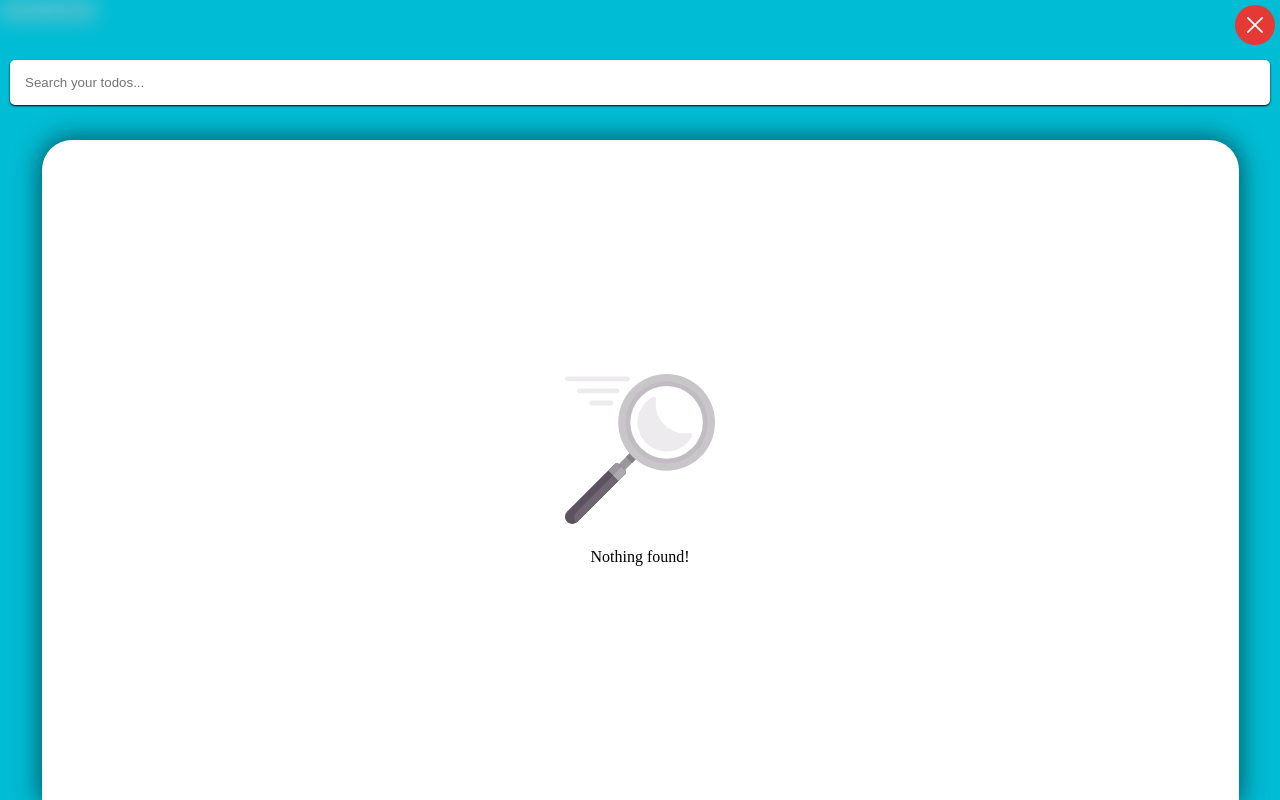
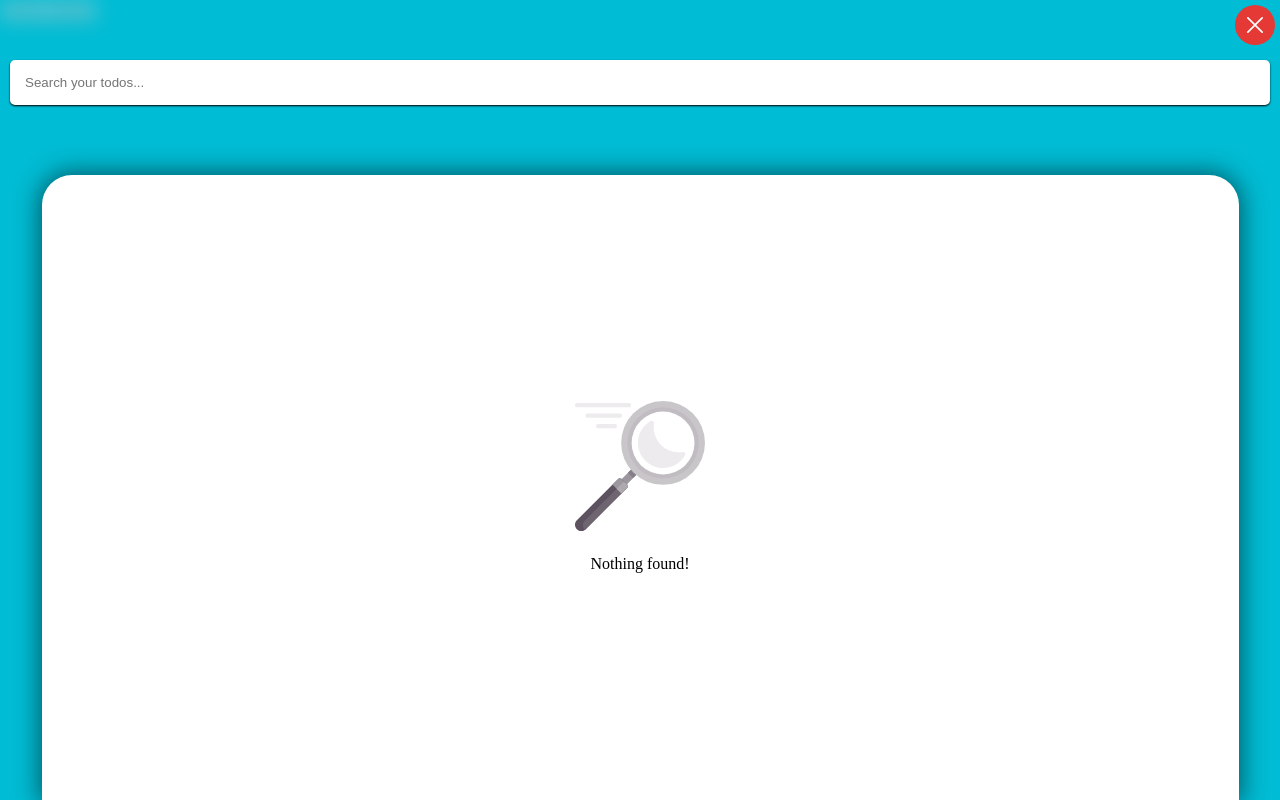
Before and after one commit to ryakosh/app_todo, a Vue app: page / in a window 1280 px wide. Both pictures are taken after a click on the button "Show overlay". Built offline with nearby package versions, Linux system fonts and the light colour scheme.

Commit message:
Fix some minor issues

```diff
--- a/src/components/AppBluryOverlay/AppBluryOverlay.vue
+++ b/src/components/AppBluryOverlay/AppBluryOverlay.vue
@@ -92,7 +92,7 @@ export default {
     .abo-bottom {
       width: 100%;
       height: 100%;
-      padding: 5px;
+      padding: 5px 5px 0 5px;
       position: relative;
       display: flex;
     }
--- a/src/components/AppTaskList/AppTaskList.vue
+++ b/src/components/AppTaskList/AppTaskList.vue
@@ -64,7 +64,7 @@ export default {
       this.$emit('on-task-invert', taskId);
       const selectedTask = this.tasks.find(task => task.id === taskId);
       if (selectedTask.isComplete) {
-        document.getElementById('audio-complete').play();
+        document.getElementById('atl-audio-complete').play();
       }
     },
     onTaskDelete(taskId) {
--- a/src/components/AppTaskSearcher/AppTaskSearcher.vue
+++ b/src/components/AppTaskSearcher/AppTaskSearcher.vue
@@ -1,17 +1,17 @@
 <template>
   <div class="ats-container">
-    <div class="top">
-      <app-edit-text class="input-search" type="search"
+    <div class="ats-top">
+      <app-edit-text class="ats-input-search" type="search" autofocus
         v-model="searchQuery" placeholder="Search your todos..." />
     </div>
 
-    <div class="bottom">
-      <app-task-list class="list-tasks" :tasks="foundTasks"
+    <div class="ats-bottom">
+      <app-task-list class="ats-list-tasks" :tasks="foundTasks"
         @on-task-invert="$emit('on-task-invert', $event)"
         @on-task-delete="$emit('on-task-delete', $event)"
         @on-task-edit="$emit('on-task-edit', $event)" >
 
-        <div class="indicator-not-found" slot="indicator">
+        <div class="ats-indicator-not-found" slot="indicator">
           <img src="./assets/indicator-not-found.svg"
             alt="Not found indicator" />
 
@@ -70,15 +70,15 @@ export default {
   flex-direction: column;
   padding: 10px 10px 0 10px;
 
-  .top {
+  .ats-top {
     width: 100%;
   }
 
-    .input-search {
+    .ats-input-search {
       width: 100%;
     }
 
-  .bottom {
+  .ats-bottom {
     width: 100%;
     height: 100%;
     display: flex;
@@ -86,14 +86,14 @@ export default {
     align-items: flex-end;
   }
 
-    .list-tasks {
+    .ats-list-tasks {
       width: 95%;
-      height: 95%;
+      height: 90%;
     }
 
-      .indicator-not-found {
-        width: 150px;
-        width: 150px;
+      .ats-indicator-not-found {
+        width: 130px;
+        width: 130px;
         text-align: center;
 
         img {
```
